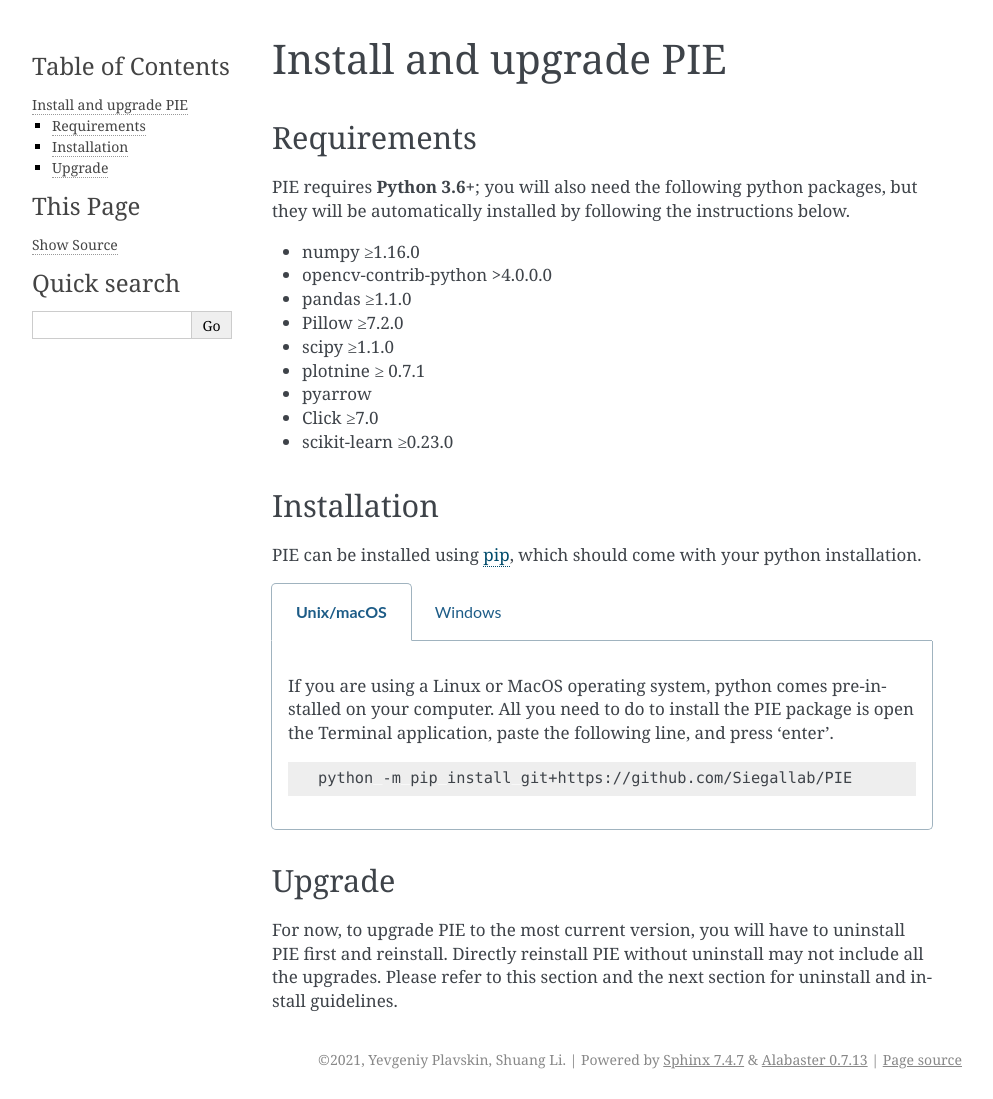
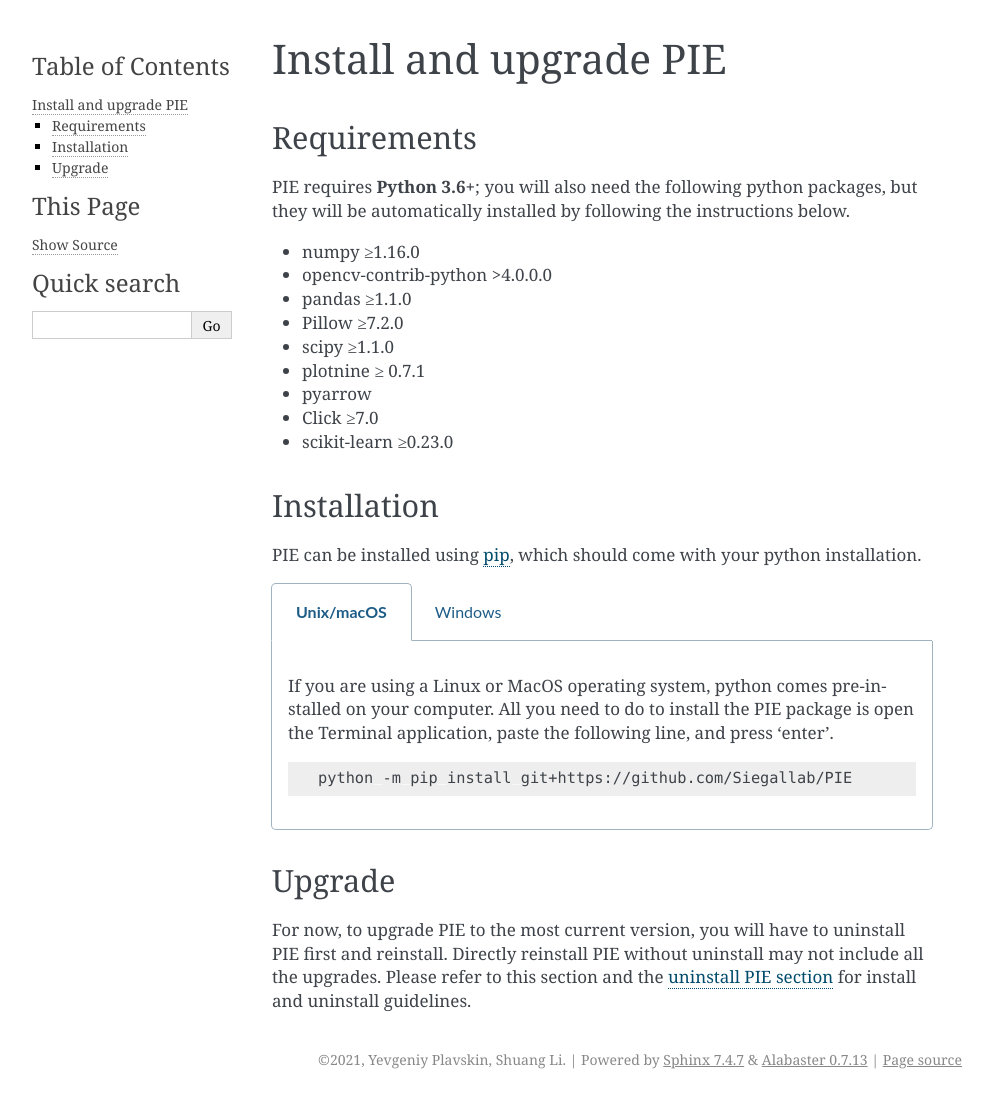
Before and after one commit to Siegallab/PIE, a Sphinx documentation site: the page built from docs/source/installation.rst, in a window 1280 px wide. Shown: the whole page, without its empty margins (148-1141 px from the left). Built offline with Sphinx 7.4.7, drawn with Linux system fonts in a browser that asks for light colours.

Commit message:
Update installation.rst

```diff
--- a/docs/source/installation.rst
+++ b/docs/source/installation.rst
@@ -60,4 +60,4 @@
 Upgrade
 -------
 
-For now, to upgrade PIE to the most current version, you will have to uninstall PIE first and reinstall. Directly reinstall PIE without uninstall may not include all the upgrades. Please refer to this section and the next section for uninstall and install guidelines.
+For now, to upgrade PIE to the most current version, you will have to uninstall PIE first and reinstall. Directly reinstall PIE without uninstall may not include all the upgrades. Please refer to this section and the :doc:`uninstall PIE section <uninstallation>` for install and uninstall guidelines.
```
